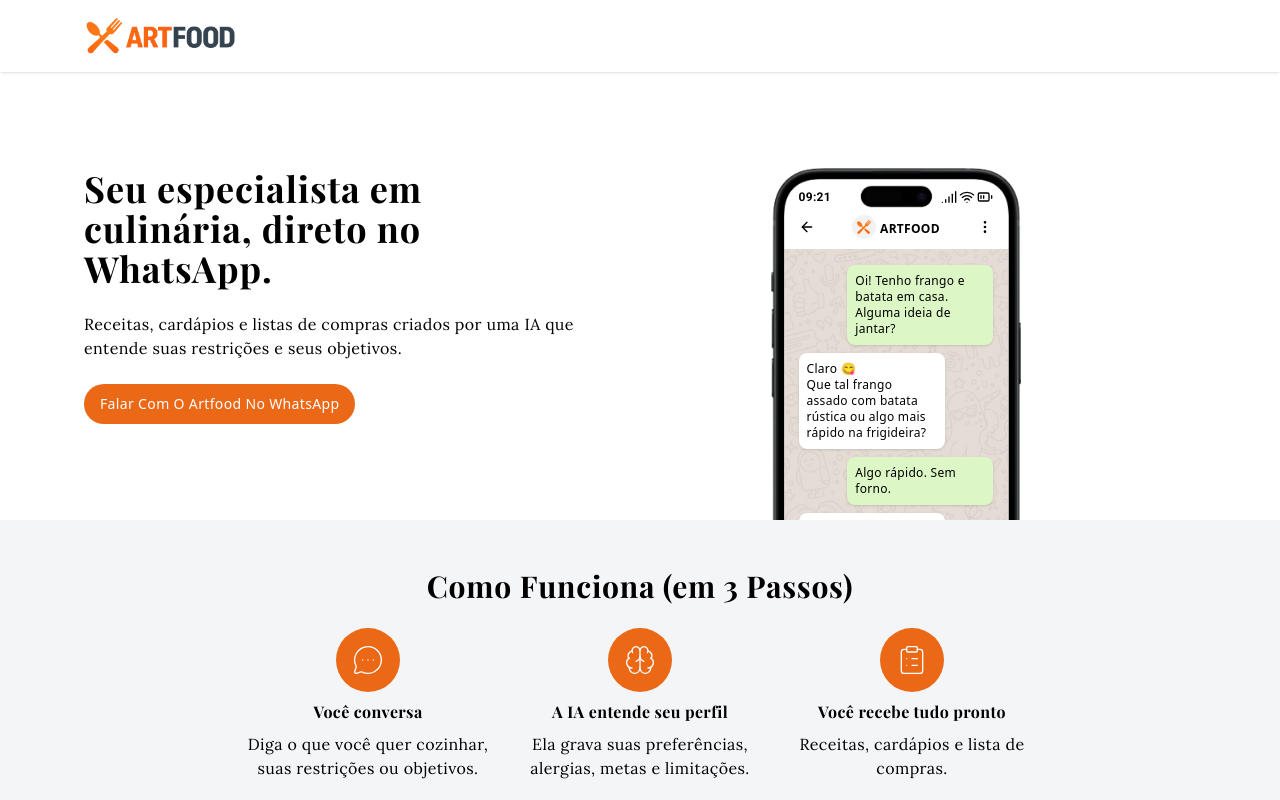
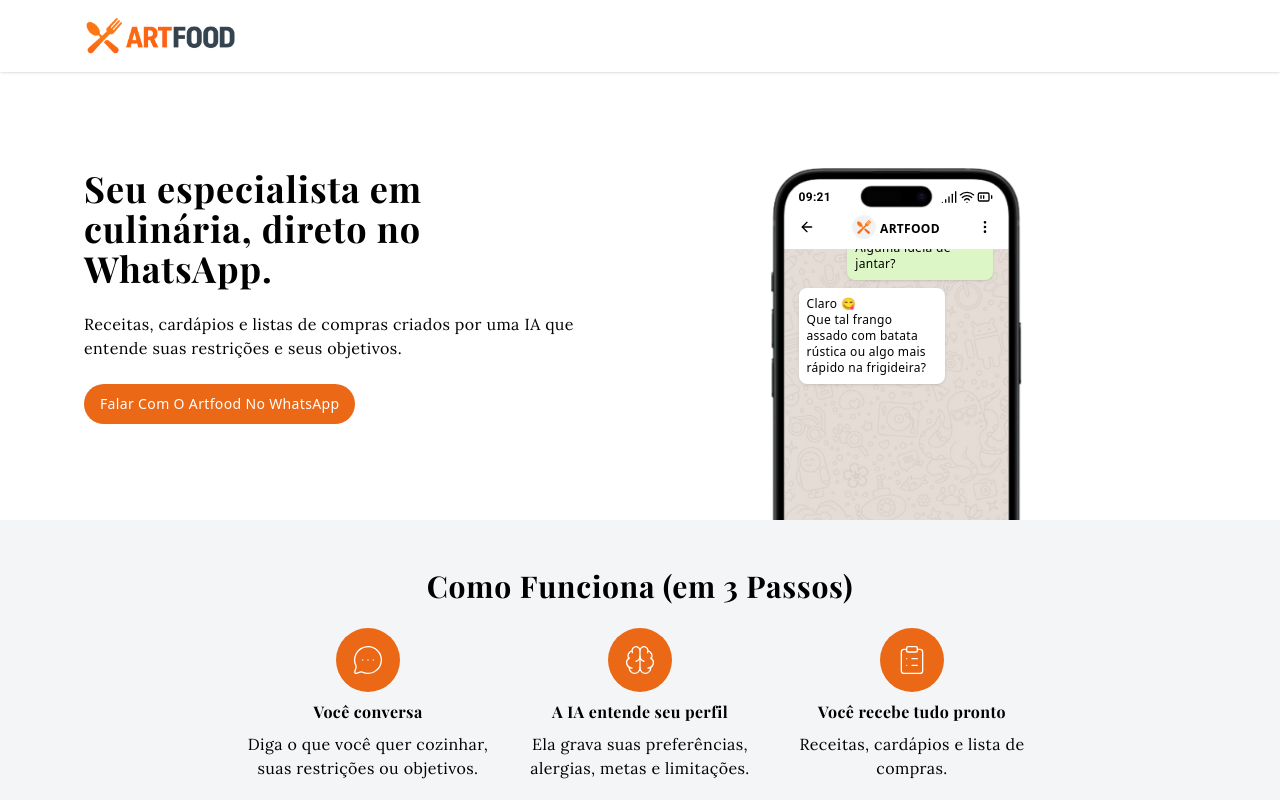
Before and after one commit to EduNunesGithub/art-food-landing-page, a Next.js app: page / in a window 1280 px wide. Shown: the top 800 px of the page. Built offline with nearby package versions, Linux system fonts and the light colour scheme.

Commit message:
feat(animations): whatsapp mockup animations

```diff
--- /dev/null
+++ b/src/app/page-client.tsx
@@ -0,0 +1,19 @@
+"use client";
+
+import React from "react";
+import { Hero } from "@/components/hero";
+
+export const HeroSection = () => {
+  const ref = React.useRef<HTMLElement>(null);
+
+  return (
+    <section
+      className="flex items-center justify-center overflow-x-hidden overflow-y-hidden px-6 py-24 w-full"
+      ref={ref}
+    >
+      <div className="flex items-center max-w-278 w-full">
+        <Hero sectionRef={ref} />
+      </div>
+    </section>
+  );
+};
--- a/src/app/page.tsx
+++ b/src/app/page.tsx
@@ -1,16 +1,12 @@
+import { HeroSection } from "@/app/page-client";
 import { Benefits } from "@/components/benefits";
 import { ContactCta } from "@/components/contact-cta";
-import { Hero } from "@/components/hero";
 import { HowItWorks } from "@/components/how-it-works";
 
 export default function Page() {
   return (
     <main className="flex flex-col w-full">
-      <section className="flex items-center justify-center overflow-x-hidden overflow-y-hidden px-6 py-24 w-full">
-        <div className="flex items-center max-w-278 w-full">
-          <Hero />
-        </div>
-      </section>
+      <HeroSection />
 
       <section className="bg-[#F4F5F7] flex items-center justify-center px-6 py-12 w-full">
         <div className="flex items-center max-w-278 w-full">
--- a/src/components/hero/index.tsx
+++ b/src/components/hero/index.tsx
@@ -1,11 +1,16 @@
 "use client";
 
+import React from "react";
 import { motion } from "motion/react";
 import { twMerge } from "tailwind-merge";
 import { WhatsappMockup } from "@/components/hero/whatsapp-mockup";
 import { Button } from "@/components/ui/button";
 
-export const Hero = () => (
+export type HeroProps = {
+  sectionRef: React.RefObject<HTMLElement | null>;
+};
+
+export const Hero: React.FC<HeroProps> = ({ sectionRef }) => (
   <article className="flex flex-row items-end text-black relative w-full z-0">
     <motion.div
       className="flex flex-col gap-6 max-w-128 w-full z-0"
@@ -52,7 +57,7 @@
         "sm:left-[73.0215%]",
       )}
     >
-      <WhatsappMockup />
+      <WhatsappMockup sectionRef={sectionRef} />
     </div>
   </article>
 );
--- a/src/components/hero/whatsapp-mockup/index.tsx
+++ b/src/components/hero/whatsapp-mockup/index.tsx
@@ -6,6 +6,7 @@
   Signal,
   Wifi,
 } from "lucide-react";
+import { animate, motion, useAnimationControls, useInView } from "motion/react";
 import Image from "next/image";
 import { twMerge } from "tailwind-merge";
 import { Mockup } from "@/components/mockup/index";
@@ -15,6 +16,10 @@
 type Message = {
   content: React.ReactNode;
   role: "assistant" | "user";
+};
+
+export type WhatsappMockupProps = {
+  sectionRef: React.RefObject<HTMLElement | null>;
 };
 
 const messages: Message[] = [
@@ -33,10 +38,7 @@
       </>
     ),
   },
-  {
-    role: "user",
-    content: <>Algo rápido. Sem forno.</>,
-  },
+  { role: "user", content: <>Algo rápido. Sem forno.</> },
   {
     role: "assistant",
     content: (
@@ -51,14 +53,12 @@
       </>
     ),
   },
-  {
-    role: "user",
-    content: <>Quero sim</>,
-  },
+  { role: "user", content: <>Quero sim</> },
   {
     role: "assistant",
     content: (
       <>
+        {" "}
         <strong>Ingredientes:</strong>
         <br />• Frango em cubos
         <br />• Batata
@@ -71,24 +71,17 @@
       </>
     ),
   },
-  {
-    role: "user",
-    content: <>Salva essa 🍗</>,
-  },
+  { role: "user", content: <>Salva essa 🍗</> },
   {
     role: "assistant",
     content: (
       <>
-        Receita salva em “Favoritas” ⭐
-        <br />
+        Receita salva em “Favoritas” ⭐<br />
         Quer começar a preparar agora?
       </>
     ),
   },
-  {
-    role: "user",
-    content: <>Bora</>,
-  },
+  { role: "user", content: <>Bora</> },
   {
     role: "assistant",
     content: (
@@ -101,10 +94,7 @@
       </>
     ),
   },
-  {
-    role: "user",
-    content: <>Pronto</>,
-  },
+  { role: "user", content: <>Pronto</> },
   {
     role: "assistant",
     content: (
@@ -117,15 +107,104 @@
       </>
     ),
   },
-  {
-    role: "user",
-    content: <>Pode!</>,
-  },
+  { role: "user", content: <>Pode!</> },
 ];
 
-export const WhatsappMockup = () => (
+export const WhatsappMockup: React.FC<WhatsappMockupProps> = ({
+  sectionRef,
+}) => {
+  const containerRef = React.useRef<HTMLDivElement>(null);
+  const isRunningRef = React.useRef(false);
+  const lastAnimationEndRef = React.useRef<number>(0);
+  const queueRef = React.useRef<Array<() => Promise<void>>>([]);
+
+  React.useEffect(() => {
+    if (!containerRef.current) return;
+    const el = containerRef.current;
+    const timeout = window.setTimeout(() => {
+      requestAnimationFrame(() => {
+        animate(el.scrollTop, el.scrollHeight - el.clientHeight, {
+          duration: 30,
+          ease: "linear",
+          onUpdate: (latest) => (el.scrollTop = latest),
+        });
+      });
+    }, 3000);
+    return () => window.clearTimeout(timeout);
+  }, []);
+
+  const runQueue = async () => {
+    if (isRunningRef.current) return;
+    isRunningRef.current = true;
+    while (queueRef.current.length > 0) {
+      const next = queueRef.current.shift()!;
+      await next();
+    }
+    isRunningRef.current = false;
+  };
+
+  const MessageBubble = ({
+    content,
+    index,
+    role,
+  }: {
+    content: React.ReactNode;
+    index: number;
+    role: Message["role"];
+  }) => {
+    const ref = React.useRef<HTMLDivElement | null>(null);
+
+    const controls = useAnimationControls();
+    const inView = useInView(ref, {
+      root: sectionRef,
+      once: true,
+    });
+
+    React.useEffect(() => {
+      if (!inView) return;
+      queueRef.current.push(async () => {
+        const now = performance.now();
+        const minStart = lastAnimationEndRef.current + 1500;
+        const delay = Math.max(0, minStart - now);
+
+        await controls.start({
+          opacity: 1,
+          scale: 1,
+          transition: {
+            delay: delay / 1000,
+            duration: 0.5,
+            ease: "anticipate",
+          },
+          y: 0,
+        });
+
+        lastAnimationEndRef.current = performance.now();
+      });
+      runQueue();
+    }, [inView]);
+
+    return (
+      <motion.div
+        animate={controls}
+        className={twMerge(
+          "flex flex-col max-w-3/4 p-2 rounded-lg shadow text-xs w-fit",
+          role === "user" && "bg-[#DCF7C5] ml-auto",
+          role === "assistant" && "bg-white",
+        )}
+        initial={{ opacity: 0, y: 16, scale: 0.75 }}
+        ref={ref}
+      >
+        {content}
+      </motion.div>
+    );
+  };
+
+  return (
     <Mockup>
-    <div className="flex flex-col h-full relative w-full z-0" role="article">
+      <motion.div
+        className="flex flex-col h-full relative w-full z-0"
+        role="article"
+      >
         <Image
           alt=""
           aria-hidden
@@ -139,7 +218,6 @@
         <header className="bg-white flex flex-col shrink-0 text-black w-full">
           <div className="flex items-center justify-between py-2.5 px-4 w-full">
             <span className="font-bold font-roboto text-xs">09:21</span>
-
             <div className="flex gap-0.5 items-center w-fit">
               <Signal className="h-4 stroke-2 w-4" />
               <Wifi className="h-4 stroke-2 w-4" />
@@ -149,7 +227,6 @@
 
           <div className="flex gap-2 items-center justify-between pb-2.5 px-4 w-full">
             <ArrowLeft className="h-4 stroke-2 w-4" />
-
             <div className="flex gap-1 items-center">
               <div className="bg-black/5 flex h-6 items-center justify-center rounded-full w-6">
                 <Image
@@ -163,32 +240,30 @@
                   width={24}
                 />
               </div>
-
               <div>
                 <span className="font-bold text-xs text-black uppercase">
                   Artfood
                 </span>
               </div>
             </div>
-
             <EllipsisVertical className="h-4 stroke-2 w-4" />
           </div>
         </header>
 
-      <div className="auto-rows-min gap-2 grid grid-cols-1 h-full overflow-hidden p-4 w-full">
-        {messages.map(({ content, role }, index) => (
-          <div
-            className={twMerge(
-              "flex flex-col max-w-3/4 p-2 rounded-lg shadow text-xs w-fit",
-              role === "user" && "bg-[#DCF7C5] ml-auto",
-              role === "assistant" && "bg-white",
-            )}
+        <motion.div
+          className="auto-rows-min gap-2 grid grid-cols-1 h-full overflow-y-auto p-4 w-full"
+          ref={containerRef}
+        >
+          {messages.map((m, index) => (
+            <MessageBubble
               key={index}
-          >
-            {content}
-          </div>
+              index={index}
+              role={m.role}
+              content={m.content}
+            />
           ))}
-      </div>
-    </div>
+        </motion.div>
+      </motion.div>
     </Mockup>
   );
+};
```
Lines whose indentation alone changed are shown as unchanged.
